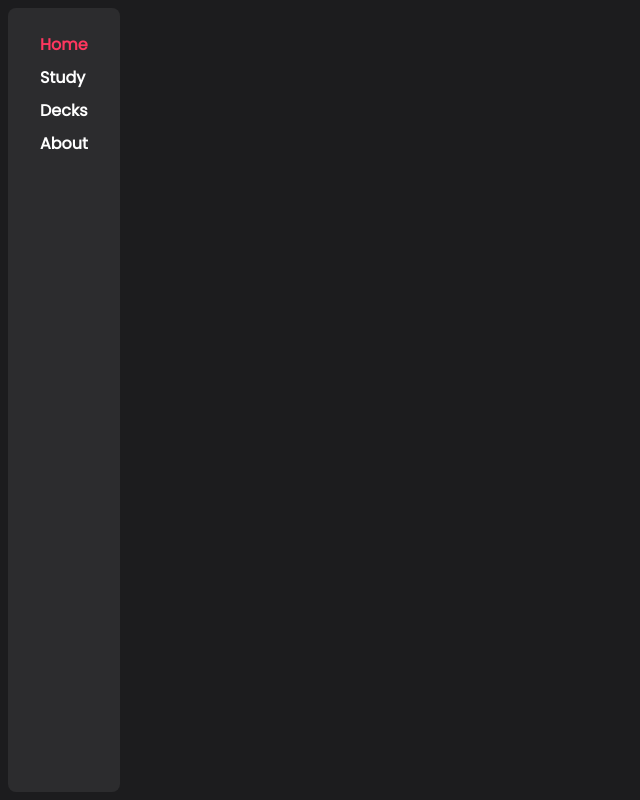
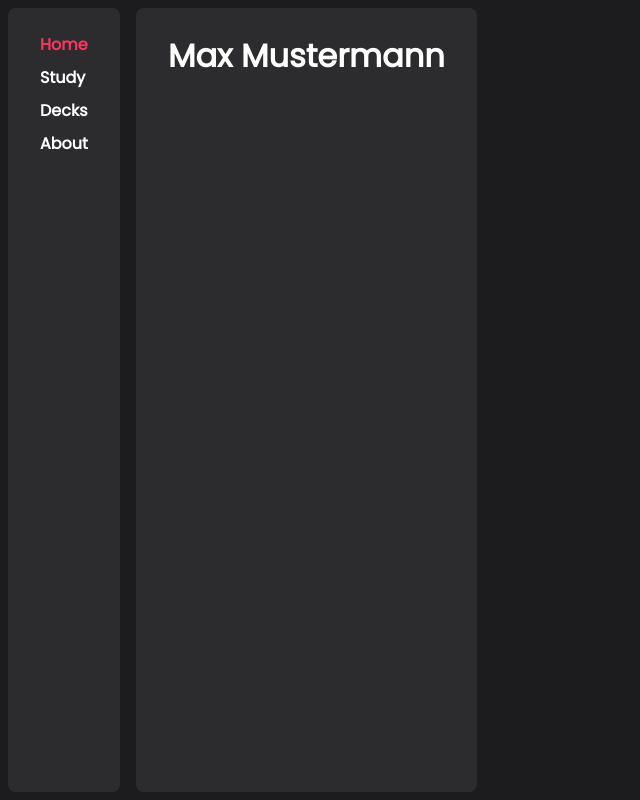
Before and after one commit to Smail/flashcards, a Vue app: page / in a window 1280 px wide. Shown: the whole page, without its empty margins (0-640 px from the left). Built offline with nearby package versions, Linux system fonts and the light colour scheme.

Commit message:
feat: show name of user and use component class

```diff
--- a/src/views/HomeView.vue
+++ b/src/views/HomeView.vue
@@ -1,5 +1,8 @@
 <template>
-  <div class="home"></div>
+  <div class="home component">
+    <h1>{{ this.$store.state.firstName }} {{ this.$store.state.lastName }}</h1>
+    <div class="statistic"></div>
+  </div>
 </template>
 
 <script>
@@ -8,3 +11,19 @@ export default {
   components: {},
 };
 </script>
+
+<style scoped>
+.home {
+  background-color: var(--apple-gray-5-dark);
+  display: flex;
+  flex-direction: column;
+}
+
+.statistic {
+  background-color: var(--apple-gray-5-dark);
+}
+
+h1 {
+  margin: 0;
+}
+</style>
```
